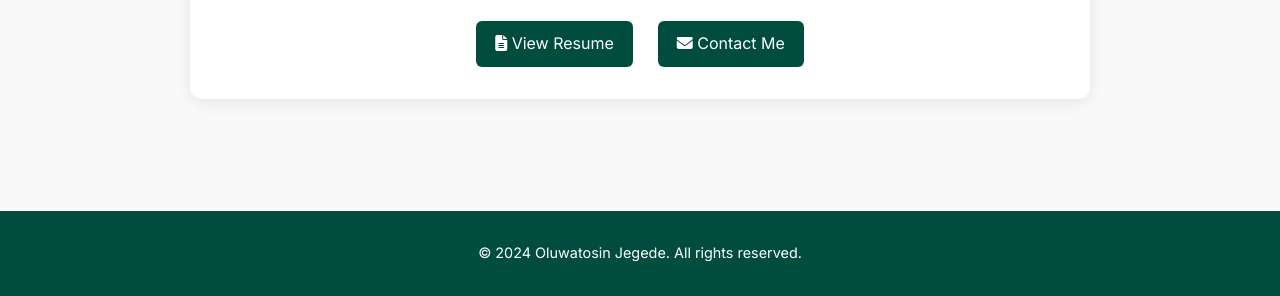
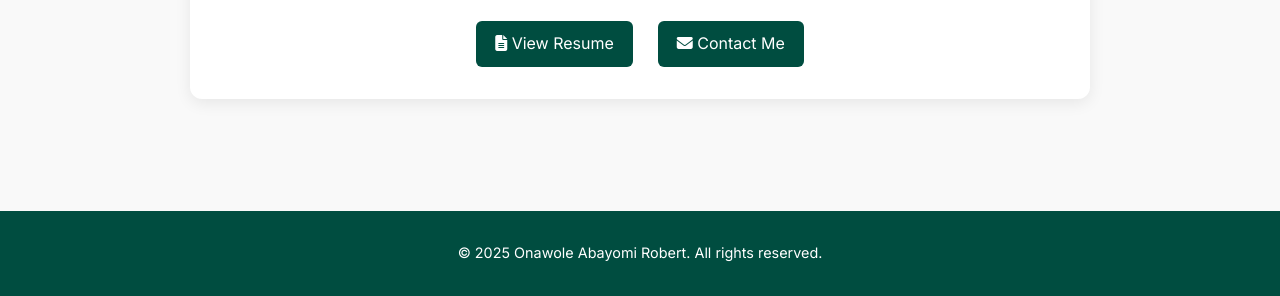
Before and after one commit to yomex96/yomex96.github.io, a plain HTML site: page index.html in a window 1280 px wide. Shown: the part 784-1080 px from the top of the page. Drawn offline with Linux system fonts and the light colour scheme.

Commit message:
Update index.html

```diff
--- a/index.html
+++ b/index.html
@@ -154,7 +154,7 @@
   </main>
 
   <footer>
-    <p>&copy; 2024 Oluwatosin Jegede. All rights reserved.</p>
+    <p>&copy; 2025 Onawole Abayomi Robert. All rights reserved.</p>
   </footer>
 
   <script src="js/scripts.js"></script>
```
